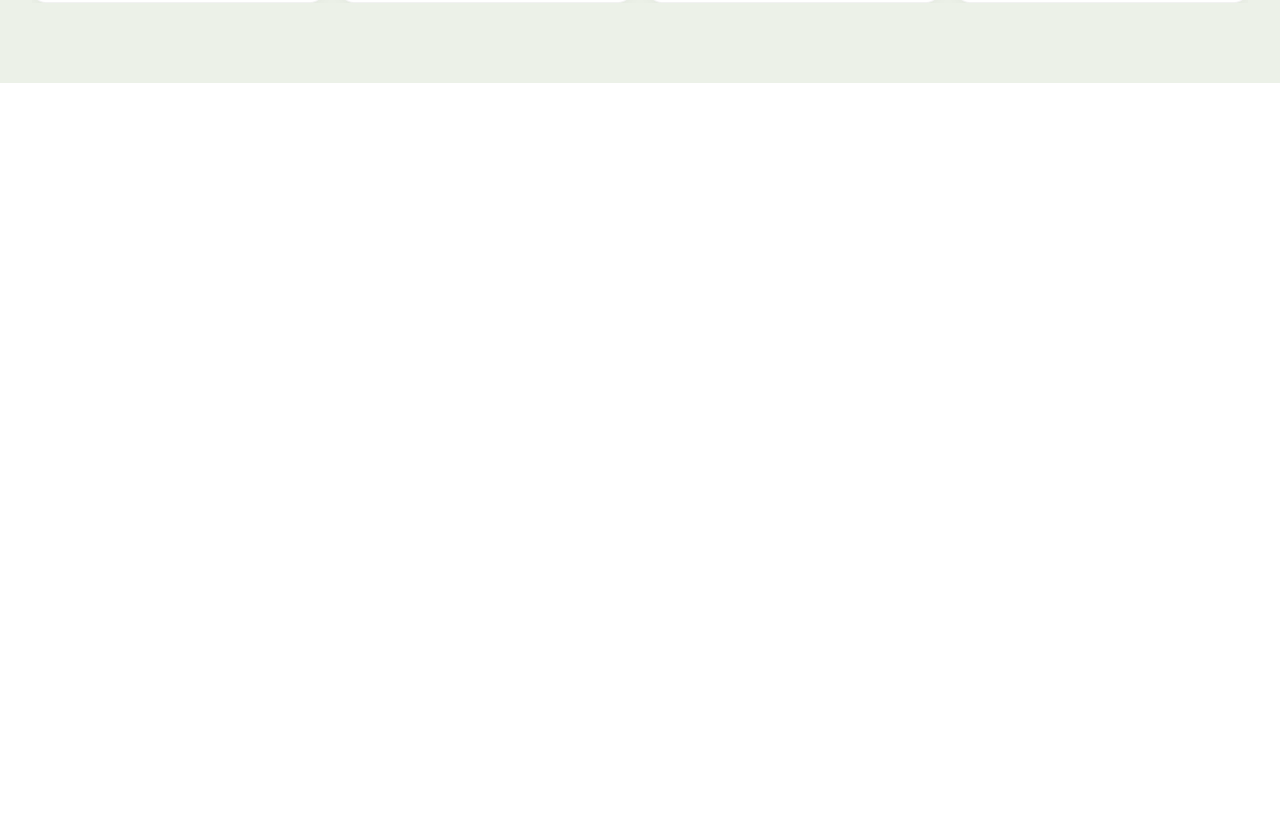
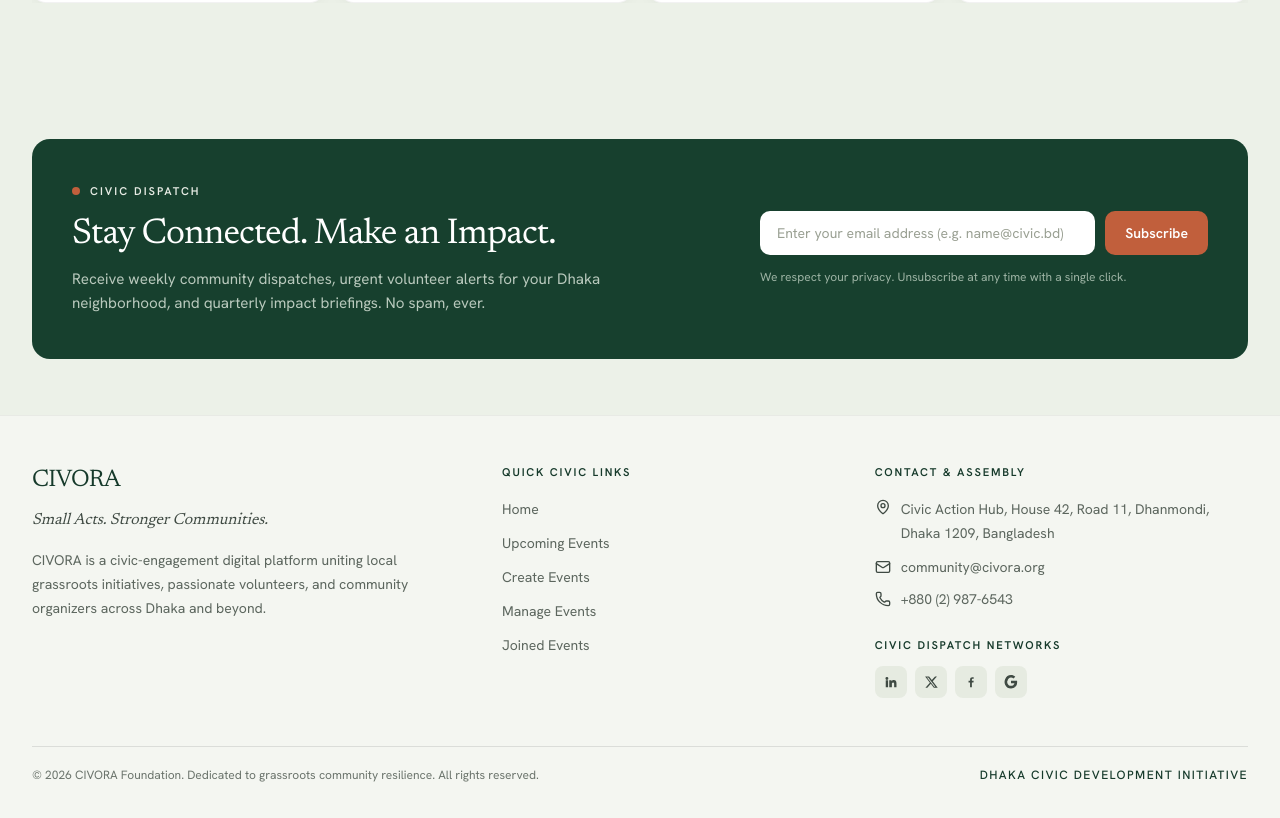
Before and after one commit to mehsam1999/civora-social-development-events-website, a Next.js app: page / in a window 1280 px wide. Shown: the part 1979-2797 px from the top of the page. Before the commit the page ends 2062 px from the top, so only its background shows below. Built offline with nearby package versions, Linux system fonts and the light colour scheme.

Commit message:
added footer section

```diff
--- a/src/app/layout.tsx
+++ b/src/app/layout.tsx
@@ -2,6 +2,8 @@
 import type { Metadata } from "next";
 import { Hanken_Grotesk, Newsreader } from "next/font/google";
 import "./globals.css";
+import { Navbar } from "@/components/shared/navbar";
+import { Footer } from "@/components/shared/footer";
 
 const hankenGrotesk = Hanken_Grotesk({
   subsets: ["latin"],
@@ -32,7 +34,11 @@ export default function RootLayout({
       className={`h-full antialiased ${hankenGrotesk.variable} ${newsreader.variable}`}
     >
       <body className={`${hankenGrotesk.className} min-h-full flex flex-col`}>
-        {children}
+        <Navbar></Navbar>
+        <main className="flex-1">
+          {children}
+        </main>
+        <Footer></Footer>
       </body>
     </html>
   );
--- a/src/app/page.tsx
+++ b/src/app/page.tsx
@@ -1,16 +1,17 @@
-import { Banner } from "@/components/banner";
-import { Gallery } from "@/components/gallery";
-import { Navbar } from "@/components/navbar";
-import { Stats } from "@/components/stats";
+import { Banner } from "@/components/homepage/banner";
+import { Gallery } from "@/components/homepage/gallery";
+import { Newsletter } from "@/components/homepage/newsletter";
+import { Stats } from "@/components/homepage/stats";
+
 
 export default function Home() {
   return (
     <>
-      <Navbar />
       <main className="flex-1">
         <Banner />
         <Stats />
         <Gallery />
+        <Newsletter />
       </main>
     </>
   );
--- a/src/components/banner.tsx
+++ b/src/components/homepage/banner.tsx
@@ -10,14 +10,12 @@ export function Banner() {
 
         {/* Left Content */}
         <div>
-          <p className="flex items-center gap-2 text-xs font-medium tracking-[0.18em] text-[#6b746c] uppercase">
+          <p className="flex items-center gap-2.5 text-[0.7rem] font-semibold tracking-[0.18em] text-[#6b746c] uppercase">
             <span
               aria-hidden="true"
-              className="text-2xl leading-none text-[#c15f3c]"
-            >
-              •
-            </span>
-            <span>Dhaka Civic Registry · Dispatch 2025</span>
+              className="size-2 rounded-full bg-[#c15f3c]"
+            />
+            Dhaka Civic Registry · Dispatch 2025
           </p>
 
           <h1 className="mt-5 font-heading text-4xl leading-[1.05] tracking-tight text-[#1c2b23] sm:text-5xl lg:text-6xl">
--- /dev/null
+++ b/src/components/homepage/newsletter.tsx
@@ -0,0 +1,58 @@
+export function Newsletter() {
+  return (
+    <section className="bg-[#ecf1e8]">
+      <div className="mx-auto w-full max-w-7xl px-5 py-10 sm:px-8 lg:py-14">
+        <div className="rounded-2xl bg-[#17402e] px-6 py-9 sm:px-10 sm:py-11">
+          <div className="grid gap-8 lg:grid-cols-[1.1fr_1fr] lg:items-center lg:gap-12">
+            <div>
+              <p className="flex items-center gap-2.5 text-[0.7rem] font-semibold tracking-[0.18em] text-[#e8ece5] uppercase">
+                <span
+                  aria-hidden="true"
+                  className="size-2 rounded-full bg-[#c15f3c]"
+                />
+                Civic Dispatch
+              </p>
+
+              <h2 className="mt-4 font-heading text-3xl tracking-tight text-white sm:text-4xl">
+                Stay Connected. Make an Impact.
+              </h2>
+
+              <p className="mt-3 max-w-xl text-sm leading-6 text-[#b9c9bd] sm:text-[0.95rem]">
+                Receive weekly community dispatches, urgent volunteer alerts for
+                your Dhaka neighborhood, and quarterly impact briefings. No
+                spam, ever.
+              </p>
+            </div>
+
+            <div className="w-full max-w-md lg:justify-self-end">
+              <form className="flex gap-2.5">
+                <label htmlFor="newsletter-email" className="sr-only">
+                  Email address
+                </label>
+                <input
+                  id="newsletter-email"
+                  type="email"
+                  name="email"
+                  required
+                  placeholder="Enter your email address (e.g. name@civic.bd)"
+                  className="h-11 w-full min-w-0 rounded-lg border border-white/10 bg-white px-4 text-sm text-[#1c2b23] outline-none placeholder:text-[#9aa093] focus:ring-2 focus:ring-[#c15f3c]/40"
+                />
+                <button
+                  type="submit"
+                  className="h-11 shrink-0 rounded-lg bg-[#c15f3c] px-5 text-sm font-semibold text-white transition-colors hover:bg-[#a8481f]"
+                >
+                  Subscribe
+                </button>
+              </form>
+
+              <p className="mt-3 text-xs leading-5 text-[#9db3a4]">
+                We respect your privacy. Unsubscribe at any time with a single
+                click.
+              </p>
+            </div>
+          </div>
+        </div>
+      </div>
+    </section>
+  );
+}
--- /dev/null
+++ b/src/components/shared/footer.tsx
@@ -0,0 +1,189 @@
+
+import Link from "next/link";
+import { Mail, MapPin, Phone } from "lucide-react";
+
+const quickLinks = [
+  { href: "/", label: "Home" },
+  { href: "/events", label: "Upcoming Events" },
+  { href: "/events/manage", label: "Create Events" },
+  { href: "/events/manage", label: "Manage Events" },
+  { href: "/events/joined", label: "Joined Events" },
+];
+
+const socials = [
+  {
+    label: "LinkedIn",
+    href: "https://www.linkedin.com/",
+    icon: (
+      <svg viewBox="0 0 24 24" fill="currentColor" aria-hidden="true" className="size-3.5">
+        <path d="M4.98 3.5a2.5 2.5 0 1 1 0 5 2.5 2.5 0 0 1 0-5zM3 9h4v12H3zM9 9h3.8v1.7h.05c.53-1 1.83-2.05 3.77-2.05 4.03 0 4.78 2.65 4.78 6.1V21h-4v-5.4c0-1.29-.02-2.95-1.8-2.95-1.8 0-2.08 1.4-2.08 2.85V21H9z" />
+      </svg>
+    ),
+  },
+  {
+    label: "X",
+    href: "https://x.com/",
+    icon: (
+      <svg viewBox="0 0 24 24" fill="currentColor" aria-hidden="true" className="size-3.5">
+        <path d="M18.9 2.5h3.3l-7.2 8.2L23.5 22h-6.6l-5.2-6.8L5.7 22H2.4l7.7-8.8L1.9 2.5h6.8l4.7 6.2zm-1.2 17.5h1.8L7.1 4.4H5.1z" />
+      </svg>
+    ),
+  },
+  {
+    label: "Facebook",
+    href: "https://www.facebook.com/",
+    icon: (
+      <svg viewBox="0 0 24 24" fill="currentColor" aria-hidden="true" className="size-3.5">
+        <path d="M13.5 21v-8h2.7l.4-3h-3.1V8.1c0-.9.2-1.5 1.5-1.5h1.6V3.9c-.3 0-1.2-.1-2.3-.1-2.3 0-3.9 1.4-3.9 4v2.2H7.8v3h2.6v8z" />
+      </svg>
+    ),
+  },
+  {
+    label: "Google",
+    href: "https://www.google.com/",
+    icon: (
+      <svg
+        viewBox="0 0 24 24"
+        fill="currentColor"
+        aria-hidden="true"
+        className="size-3.5"
+      >
+        <path d="M22.56 12.25c0-.78-.07-1.53-.2-2.25H12v4.26h5.92a5.06 5.06 0 0 1-2.2 3.32v2.77h3.57c2.09-1.92 3.27-4.74 3.27-8.1Z" />
+        <path d="M12 23c2.97 0 5.46-.98 7.29-2.65l-3.57-2.77c-.99.66-2.25 1.06-3.72 1.06-2.86 0-5.28-1.93-6.15-4.53H2.16v2.84A11 11 0 0 0 12 23Z" />
+        <path d="M5.85 14.11a6.6 6.6 0 0 1 0-4.22V7.05H2.16a11 11 0 0 0 0 9.9l3.69-2.84Z" />
+        <path d="M12 4.36c1.62 0 3.06.56 4.2 1.66l3.15-3.15C17.45 1.09 14.97 0 12 0A11 11 0 0 0 2.16 7.05l3.69 2.84C6.72 7.29 9.14 4.36 12 4.36Z" />
+      </svg>
+    ),
+  },
+];
+
+export function Footer() {
+  const currentYear = new Date().getFullYear();
+
+  return (
+    <footer className="border-t border-black/[0.05] bg-[#f4f6f1]">
+      <div className="mx-auto w-full max-w-7xl px-5 py-12 sm:px-8">
+        <div className="grid gap-10 lg:grid-cols-[1.3fr_1fr_1.15fr] lg:gap-12">
+          {/* Brand */}
+          <div>
+            <p className="font-heading text-2xl tracking-tight text-[#163a2b]">
+              CIVORA
+            </p>
+
+            <p className="mt-3 font-heading text-base text-[#3f4a43] italic">
+              Small Acts. Stronger Communities.
+            </p>
+
+            <p className="mt-4 max-w-md text-sm leading-6 text-[#5c665e]">
+              CIVORA is a civic-engagement digital platform uniting local
+              grassroots initiatives, passionate volunteers, and community
+              organizers across Dhaka and beyond.
+            </p>
+          </div>
+
+          {/* Quick Links */}
+          <nav aria-label="Footer">
+            <h2 className="text-[0.7rem] font-semibold tracking-[0.16em] text-[#163a2b] uppercase">
+              Quick Civic Links
+            </h2>
+
+            <ul className="mt-4 space-y-2.5">
+              {quickLinks.map((link) => (
+                <li key={link.label}>
+                  <Link
+                    href={link.href}
+                    className="text-sm text-[#5c665e] transition-colors hover:text-[#1a4332]"
+                  >
+                    {link.label}
+                  </Link>
+                </li>
+              ))}
+            </ul>
+          </nav>
+
+          {/* Contact & Socials */}
+          <div>
+            <h2 className="text-[0.7rem] font-semibold tracking-[0.16em] text-[#163a2b] uppercase">
+              Contact &amp; Assembly
+            </h2>
+
+            <ul className="mt-4 space-y-3 text-sm text-[#5c665e]">
+              <li className="flex items-start gap-2.5">
+                <MapPin
+                  aria-hidden="true"
+                  className="mt-0.5 size-4 shrink-0 text-[#3f4a43]"
+                />
+                <span className="leading-6">
+                  Civic Action Hub, House 42, Road 11, Dhanmondi, Dhaka 1209,
+                  Bangladesh
+                </span>
+              </li>
+
+              <li className="flex items-center gap-2.5">
+                <Mail
+                  aria-hidden="true"
+                  className="size-4 shrink-0 text-[#3f4a43]"
+                />
+                <a
+                  href="mailto:community@civora.org"
+                  className="transition-colors hover:text-[#1a4332]"
+                >
+                  community@civora.org
+                </a>
+              </li>
+
+              <li className="flex items-center gap-2.5">
+                <Phone
+                  aria-hidden="true"
+                  className="size-4 shrink-0 text-[#3f4a43]"
+                />
+                <a
+                  href="tel:+88029876543"
+                  className="transition-colors hover:text-[#1a4332]"
+                >
+                  +880 (2) 987-6543
+                </a>
+              </li>
+            </ul>
+
+            <h2 className="mt-7 text-[0.7rem] font-semibold tracking-[0.16em] text-[#163a2b] uppercase">
+              Civic Dispatch Networks
+            </h2>
+
+            <ul className="mt-3 flex gap-2">
+              {socials.map((social) => (
+                <li key={social.label}>
+                  <a
+                    href={social.href}
+                    target="_blank"
+                    rel="noopener noreferrer"
+                    aria-label={social.label}
+                    className="flex size-8 items-center justify-center rounded-md bg-[#e6ebe1] text-[#3f4a43] transition-colors hover:bg-[#1a4332] hover:text-white"
+                  >
+                    {social.icon}
+                  </a>
+                </li>
+              ))}
+            </ul>
+          </div>
+        </div>
+
+        {/* Copyright */}
+        <div className="mt-12">
+          <hr className="border-black/[0.10]" />
+
+          <div className="mt-5 flex flex-col gap-3 text-xs text-[#6b746c] sm:flex-row sm:items-center sm:justify-between">
+            <p>
+              © {currentYear} CIVORA Foundation. Dedicated to grassroots
+              community resilience. All rights reserved.
+            </p>
+
+            <p className="font-medium tracking-[0.12em] text-[#163a2b] uppercase">
+              Dhaka Civic Development Initiative
+            </p>
+          </div>
+        </div>
+      </div>
+    </footer>
+  );
+}
```
Also changed, not shown: src/components/homepage/gallery.tsx (renamed from src/components/gallery.tsx), src/components/homepage/stats.tsx (renamed from src/components/stats.tsx), src/components/shared/navbar.tsx (renamed from src/components/navbar.tsx).
